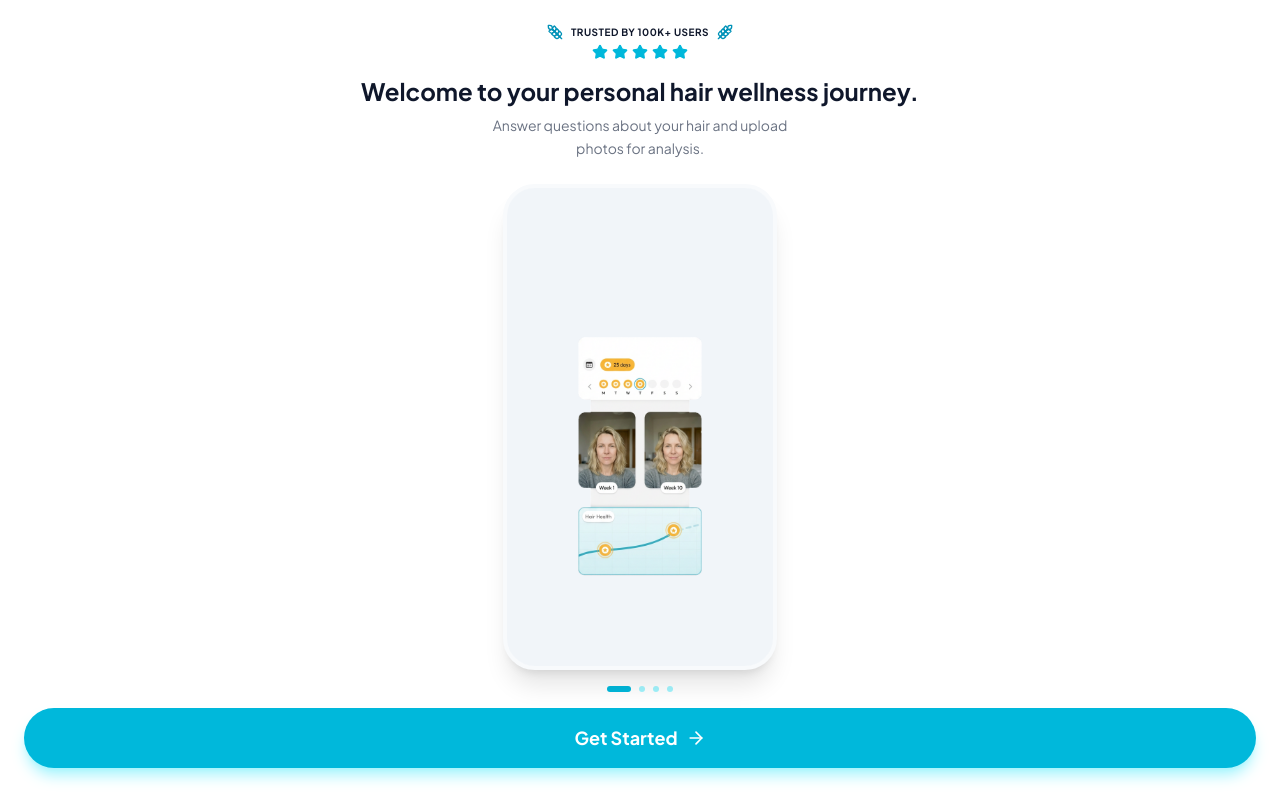
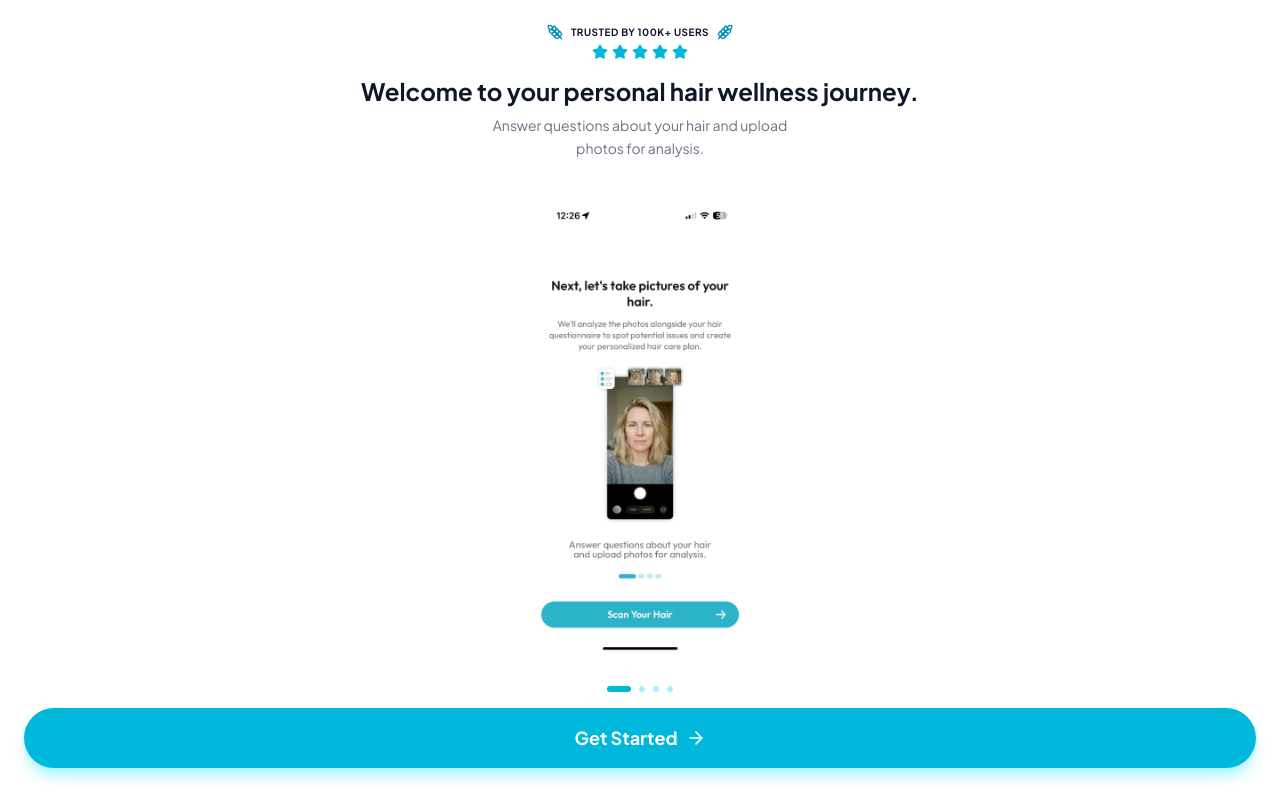
Before and after one commit to mcylldz/hairwellness, a React (Vite) app: page / in a window 1280 px wide. Built offline with nearby package versions, Linux system fonts and the light colour scheme.

Commit message:
Fix onboarding slider images sequence and sizing

```diff
--- a/components/Onboarding.tsx
+++ b/components/Onboarding.tsx
@@ -52,15 +52,14 @@ export const Onboarding: React.FC<OnboardingProps> = ({ onComplete }) => {
           </p>
         </div>
 
-        {/* Dynamic Image Area */}
-        <div className="flex-1 w-full relative flex items-center justify-center min-h-0 py-4">
-          <div className="h-full w-auto aspect-[9/16] bg-slate-100 rounded-[2rem] border-4 border-slate-50 shadow-xl overflow-hidden flex items-center justify-center relative max-w-full">
+        <div className="flex-1 w-full relative flex items-center justify-center min-h-0 py-8">
+          <div className="h-full w-full flex items-center justify-center relative">
             {!imgError ? (
               <img
                 key={currentSlide.imageSrc}
                 src={currentSlide.imageSrc}
                 alt={currentSlide.imageAlt}
-                 className="w-full h-full object-cover"
+                className="max-w-full max-h-full object-contain"
                 onError={() => setImgError(true)}
               />
             ) : (
@@ -85,8 +84,7 @@ export const Onboarding: React.FC<OnboardingProps> = ({ onComplete }) => {
           {ONBOARDING_SLIDES.map((slide, index) => (
             <div
               key={slide.id}
-              className={`h-1.5 rounded-full transition-all duration-300 ${
-                index === currentSlideIndex
+              className={`h-1.5 rounded-full transition-all duration-300 ${index === currentSlideIndex
                   ? 'w-6 bg-cyan-500'
                   : 'w-1.5 bg-cyan-200'
                 }`}
--- a/constants.ts
+++ b/constants.ts
@@ -8,28 +8,28 @@ export const ONBOARDING_SLIDES: SlideData[] = [
     title: APP_TITLE,
     description: "Answer questions about your hair and upload photos for analysis.",
     imageAlt: "User taking a photo of their hair",
-    imageSrc: "/image_4.png"
+    imageSrc: "/onboarding_1.png"
   },
   {
     id: 2,
     title: APP_TITLE,
     description: "Get an in-depth hair report and personalized recommendations.",
     imageAlt: "Hair report dashboard example",
-    imageSrc: "/image_1.png"
+    imageSrc: "/onboarding_2.png"
   },
   {
     id: 3,
     title: APP_TITLE,
     description: "Follow easy, effective routines tailored to your unique hair needs.",
     imageAlt: "Daily routine checklist",
-    imageSrc: "/image_3.png"
+    imageSrc: "/onboarding_3.png"
   },
   {
     id: 4,
     title: APP_TITLE,
     description: "Track your progress and adjust your routine as your hair improves.",
     imageAlt: "Progress tracker graph",
-    imageSrc: "/image_2.png"
+    imageSrc: "/onboarding_4.png"
   }
 ];
 
```
Lines whose indentation alone changed are shown as unchanged.
